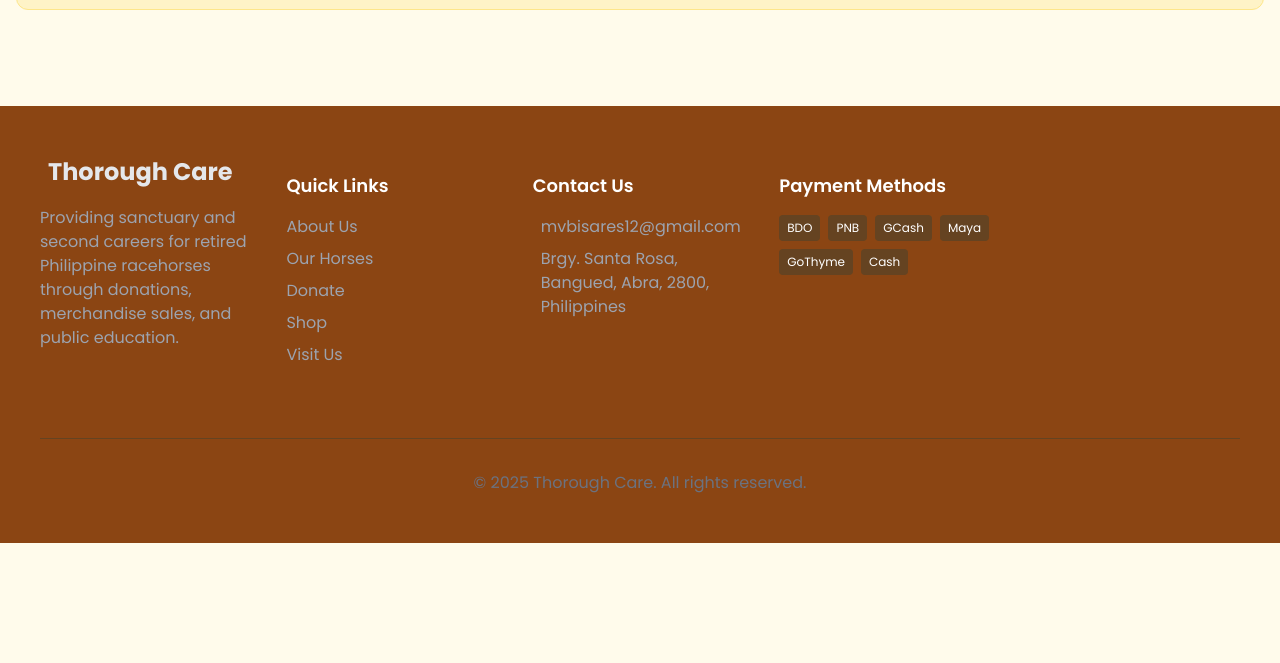
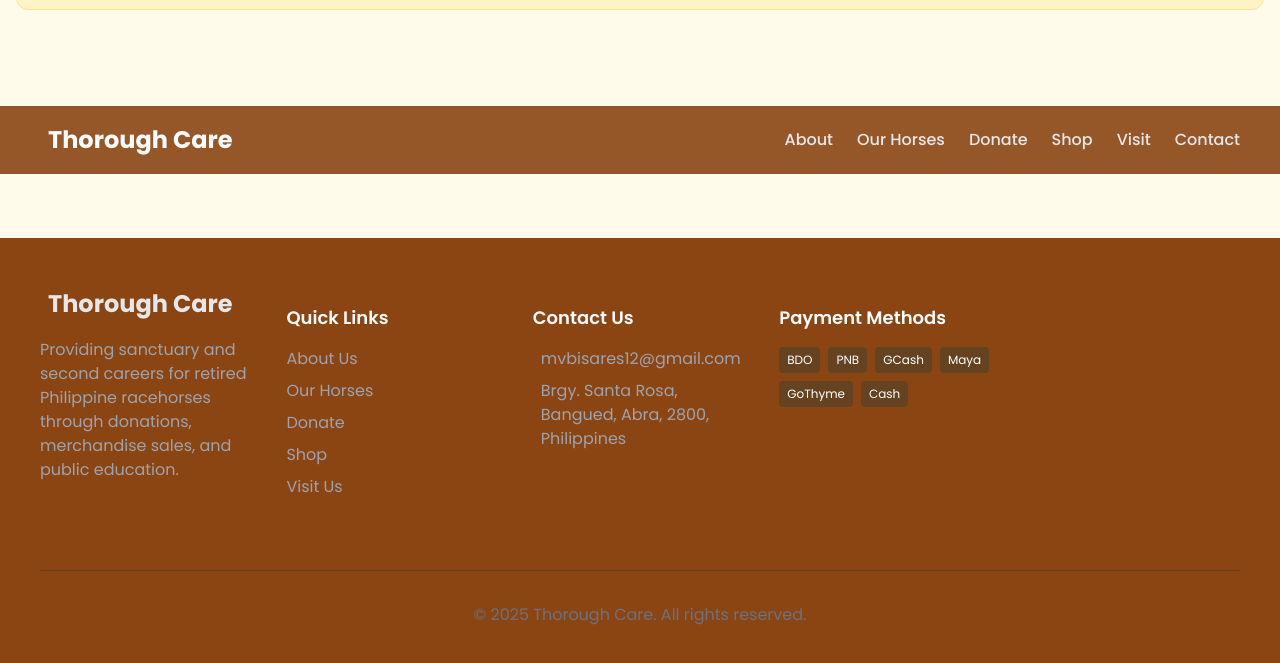
Before and after one commit to Viuezz/Thorough-Care, a plain HTML site: page index.html in a window 1280 px wide. Shown: the part 3123-3786 px from the top of the page. Before the commit the page ends 3666 px from the top, so only its background shows below. Drawn offline with nearby package versions, Linux system fonts and the light colour scheme.

Commit message:
Fix HTML structure and correct script tags
The HTML structure has been updated to fix formatting issues and ensure proper rendering of the content. Script tags have been corrected and additional content has been added.

```diff
--- a/index.html
+++ b/index.html
@@ -217,8 +217,15 @@
         </section>
 </main>
 
+        <custom-navbar></custom-navbar>
+
+    <main class="container mx-auto px-4 py-8">
+        <!-- ... your existing content ... -->
+    </main>
+
     <custom-footer></custom-footer>
 
+    <!-- Corrected script tags -->
     <script src="navbar.js"></script>
     <script src="footer.js"></script>
     <script src="script.js"></script>
```
